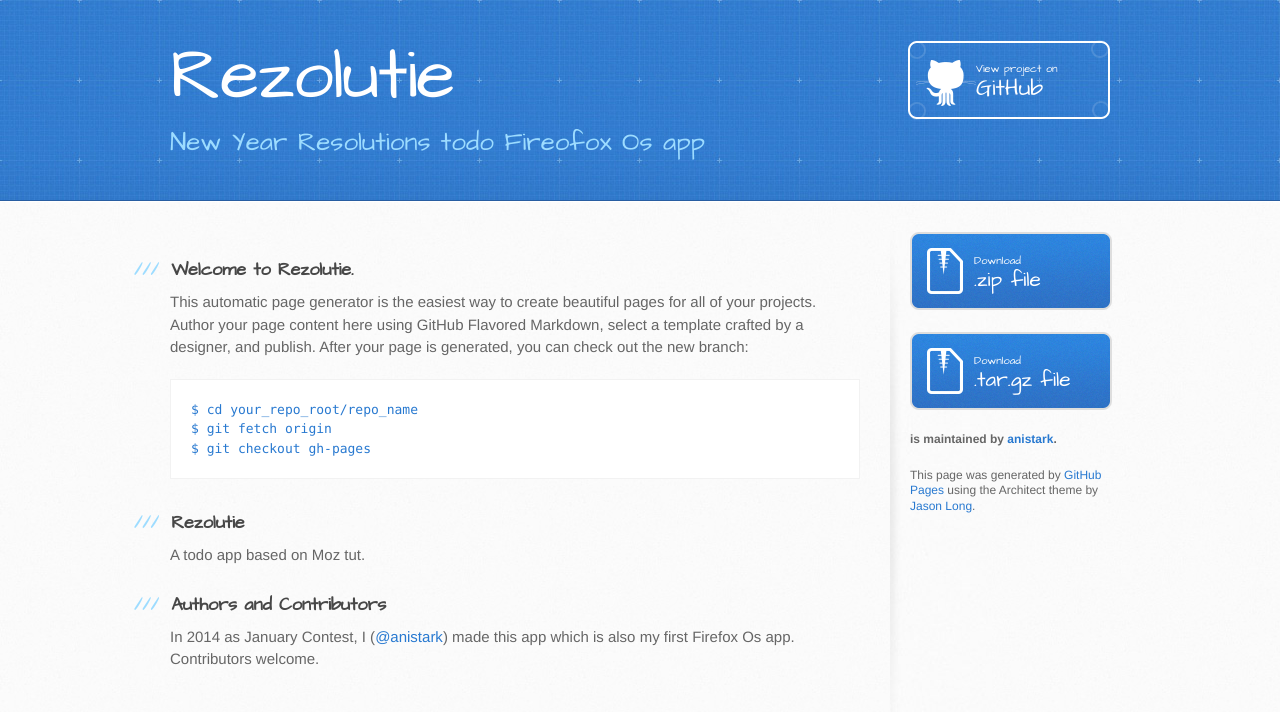
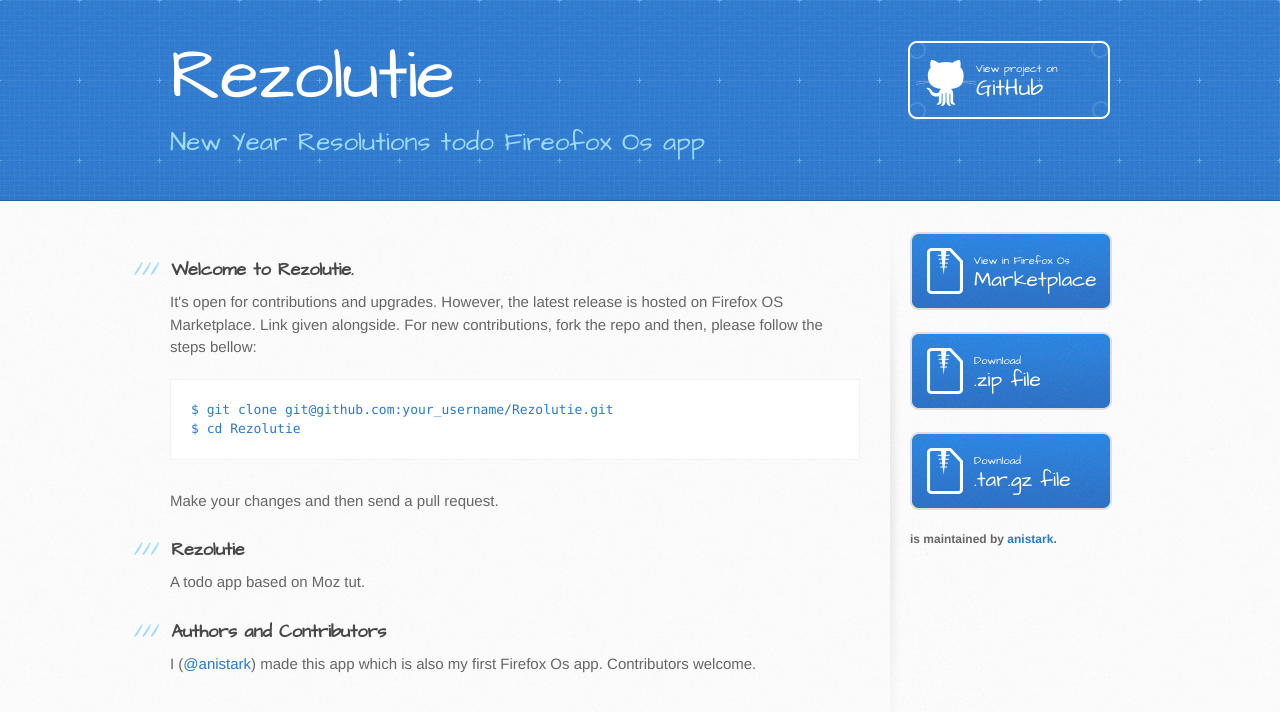
Before and after one commit to anistark/Rezolutie, a website: page index.html in a window 1280 px wide. Drawn offline with Linux system fonts and the light colour scheme.

Commit message:
Updated page

```diff
--- a/index.html
+++ b/index.html
@@ -31,12 +31,15 @@
           <h3>
 <a name="welcome-to-rezolutie" class="anchor" href="#welcome-to-rezolutie"><span class="octicon octicon-link"></span></a>Welcome to Rezolutie.</h3>
 
-<p>This automatic page generator is the easiest way to create beautiful pages for all of your projects. Author your page content here using GitHub Flavored Markdown, select a template crafted by a designer, and publish. After your page is generated, you can check out the new branch:</p>
+<p>It's open for contributions and upgrades. However, the latest release is hosted on Firefox OS Marketplace. Link given alongside. For new contributions, fork the repo and then, please follow the steps bellow:</p>
 
-<pre><code>$ cd your_repo_root/repo_name
-$ git fetch origin
-$ git checkout gh-pages
+<pre><code>$ git clone git@github.com:your_username/Rezolutie.git
+$ cd Rezolutie
 </code></pre>
+
+<p>
+  Make your changes and then send a pull request.
+</p>
 
 <h3>
 <a name="rezolutie" class="anchor" href="#rezolutie"><span class="octicon octicon-link"></span></a>Rezolutie</h3>
@@ -46,10 +49,11 @@
 <h3>
 <a name="authors-and-contributors" class="anchor" href="#authors-and-contributors"><span class="octicon octicon-link"></span></a>Authors and Contributors</h3>
 
-<p>In 2014 as January Contest, I (<a href="https://github.com/anistark" class="user-mention">@anistark</a>) made this app which is also my first Firefox Os app. Contributors welcome.</p>
+<p>I (<a href="https://github.com/anistark" class="user-mention">@anistark</a>) made this app which is also my first Firefox Os app. Contributors welcome.</p>
         </section>
 
         <aside id="sidebar">
+          <a href="https://marketplace.firefox.com/app/rezolutie/" class="button"><small>View in Firefox Os </small>Marketplace</a>
           <a href="https://github.com/anistark/Rezolutie/zipball/master" class="button">
             <small>Download</small>
             .zip file
@@ -60,8 +64,6 @@
           </a>
 
           <p class="repo-owner"><a href="https://github.com/anistark/Rezolutie"></a> is maintained by <a href="https://github.com/anistark">anistark</a>.</p>
-
-          <p>This page was generated by <a href="https://pages.github.com">GitHub Pages</a> using the Architect theme by <a href="https://twitter.com/jasonlong">Jason Long</a>.</p>
         </aside>
       </div>
     </div>
```
Also changed, not shown: 2 other files.
